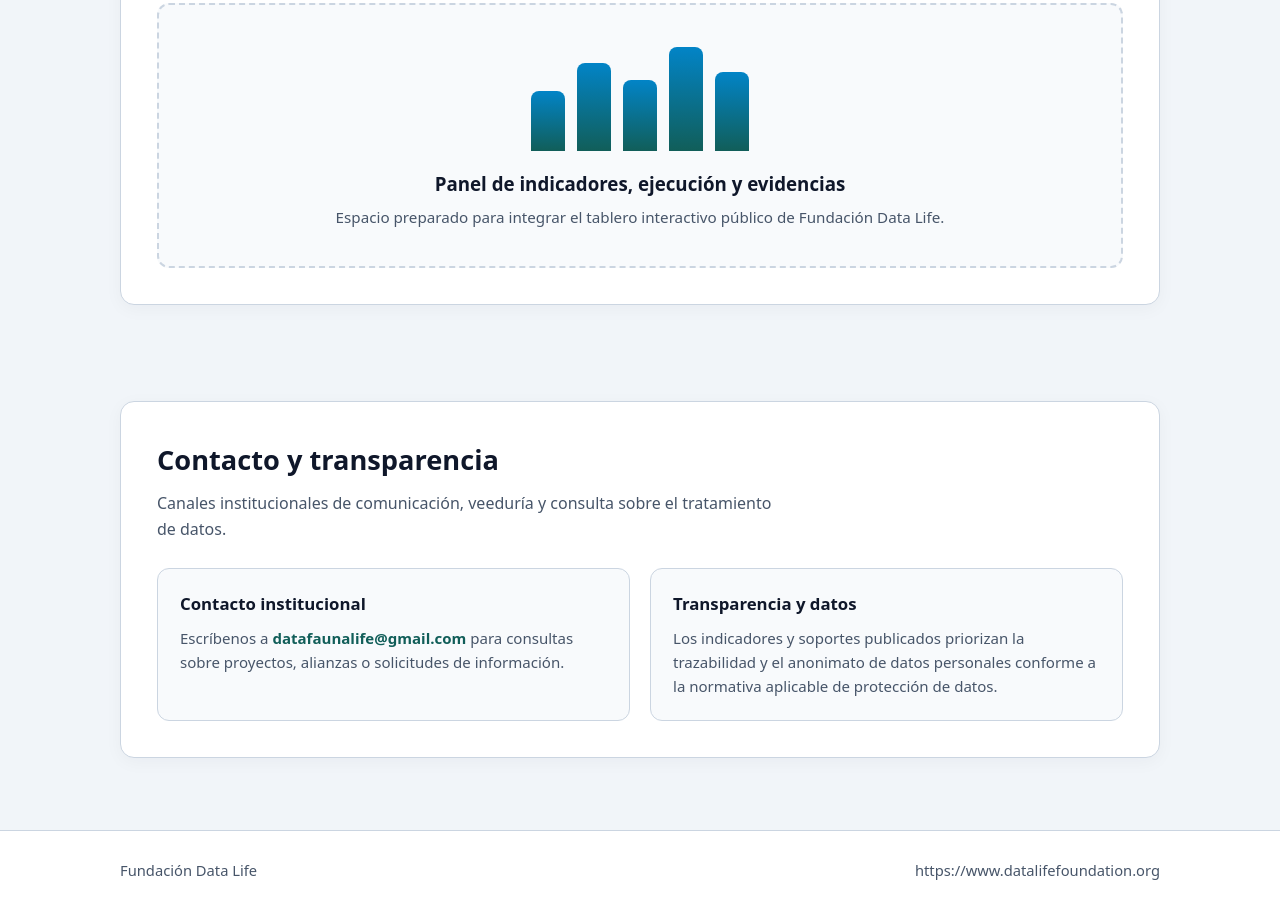
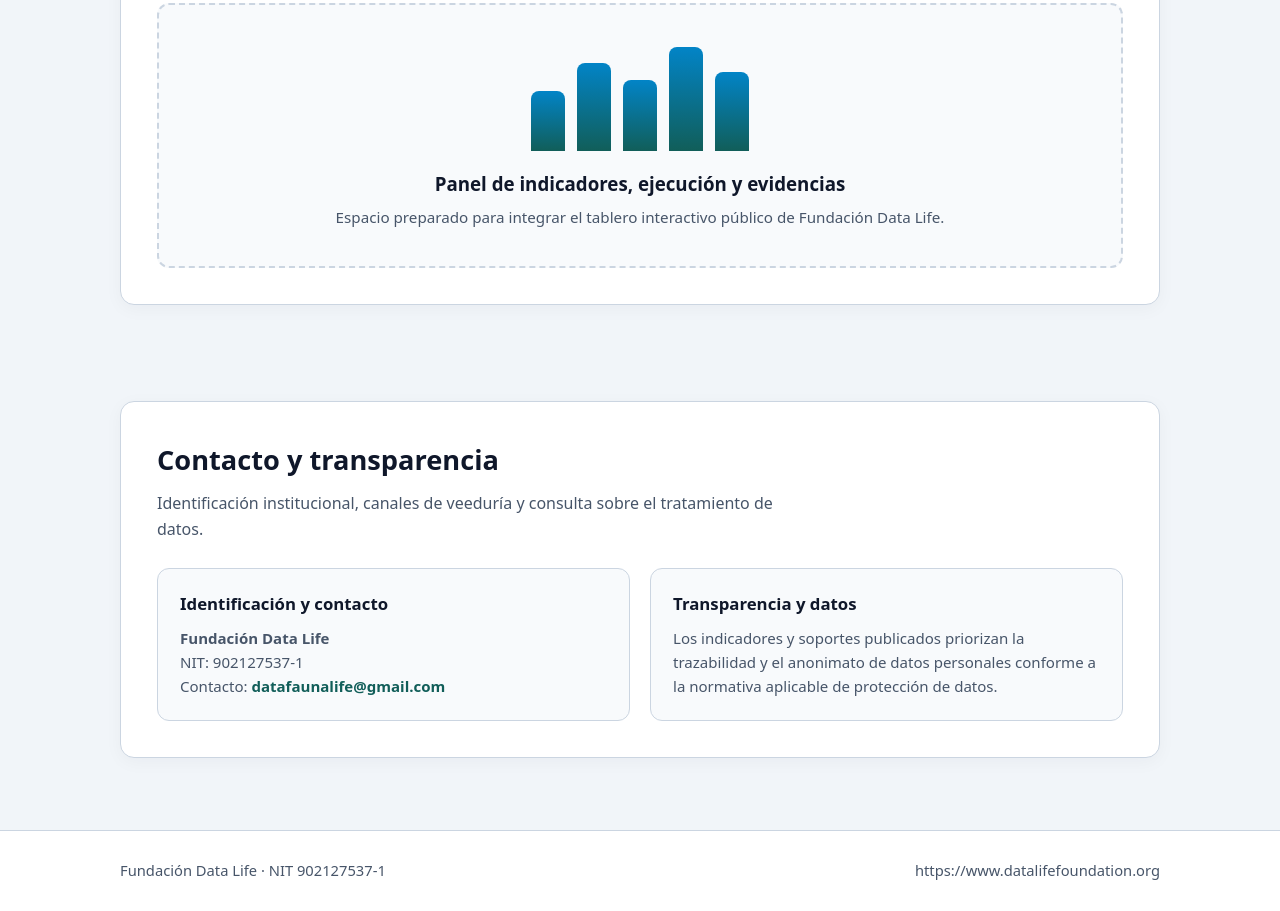
Before and after one commit to Oslopz/data-life-foundation-web, a plain HTML site: page index.html in a window 1280 px wide. Shown: the part 2569-3480 px from the top of the page. Drawn offline with Linux system fonts and the light colour scheme.

Commit message:
Update index.html

```diff
--- a/index.html
+++ b/index.html
@@ -593,14 +593,15 @@
         <div class="card-panel">
           <h2 class="section-title">Contacto y transparencia</h2>
           <p class="section-subtitle">
-            Canales institucionales de comunicación, veeduría y consulta sobre el tratamiento de datos.
+            Identificación institucional, canales de veeduría y consulta sobre el tratamiento de datos.
           </p>
           <div class="legal-grid">
             <div class="legal-box">
-              <h3>Contacto institucional</h3>
+              <h3>Identificación y contacto</h3>
               <p>
-                Escríbenos a <a href="mailto:datafaunalife@gmail.com">datafaunalife@gmail.com</a>
-                para consultas sobre proyectos, alianzas o solicitudes de información.
+                <strong>Fundación Data Life</strong><br />
+                NIT: 902127537-1<br />
+                Contacto: <a href="mailto:datafaunalife@gmail.com">datafaunalife@gmail.com</a>
               </p>
             </div>
             <div class="legal-box">
@@ -618,7 +619,7 @@
 
   <footer>
     <div class="container footer-wrap">
-      <span>Fundación Data Life</span>
+      <span>Fundación Data Life · NIT 902127537-1</span>
       <span>https://www.datalifefoundation.org</span>
     </div>
   </footer>
```
